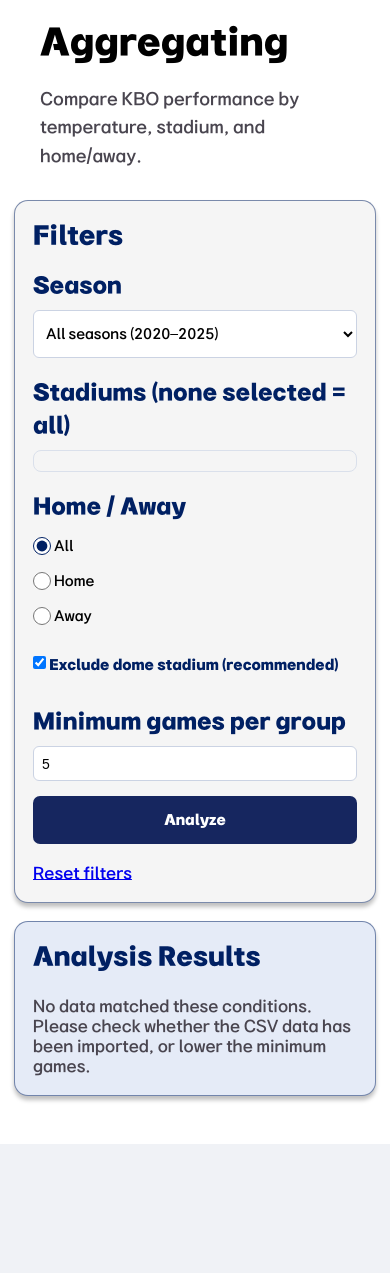
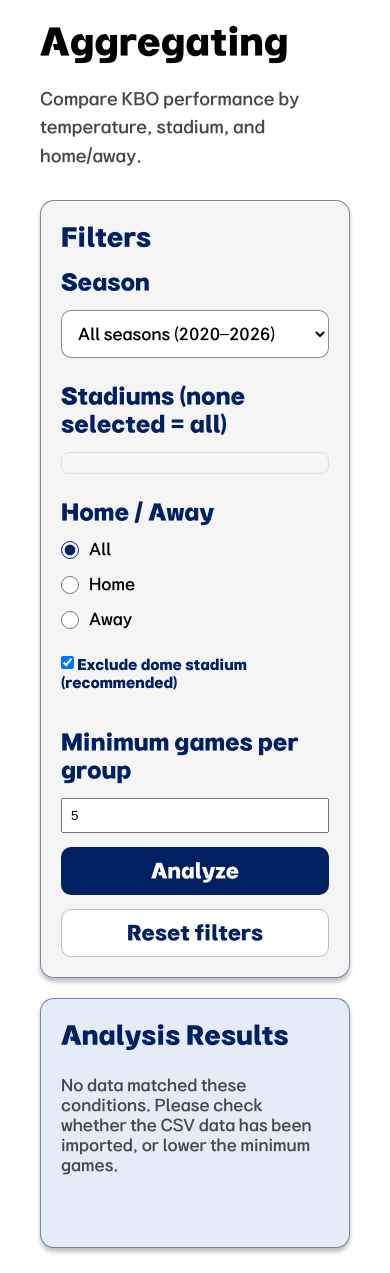
Before and after one commit to BDA-team04/team04, a PHP site: page /analysis_group.php in a window 390 px wide. Shown: the part 196-1469 px from the top of the page. Before the commit the page ends 1340 px from the top, so only its background shows below. Run offline with PHP 8.4, Linux system fonts and the light colour scheme; data that the repository does not hold is empty.

Commit message:
fix: update Aggregating UI and support 2026 season

```diff
--- a/analysis_group.php
+++ b/analysis_group.php
@@ -25,7 +25,7 @@ if (isset($_GET['reset'])) {
     $raw = load_filter($page, $default);
 }
 $season = (string)($raw['season'] ?? 'all');
-if (!in_array($season, ['all', '2020', '2021', '2022', '2023', '2024', '2025'], true)) {
+if (!in_array($season, ['all', '2020', '2021', '2022', '2023', '2024', '2025', '2026'], true)) {
     $season = 'all';
 }
 $homeAway = (string)($raw['home_away'] ?? 'all');
@@ -54,6 +54,21 @@ $chart = [];
 
 try {
     $stadiums = db_query('SELECT stadium_id, stadium_name, city, is_dome FROM stadium ORDER BY stadium_name');
+
+$cityEnglish = [
+    '서울' => 'Seoul',
+    '인천' => 'Incheon',
+    '광주' => 'Gwangju',
+    '대구' => 'Daegu',
+    '대전' => 'Daejeon',
+    '부산' => 'Busan',
+    '수원' => 'Suwon',
+    '울산' => 'Ulsan',
+    '창원' => 'Changwon',
+    '청주' => 'Cheongju',
+    '포항' => 'Pohang',
+];
+
     $validIds = array_map('intval', array_column($stadiums, 'stadium_id'));
     $selectedStadiums = array_values(array_intersect($selectedStadiums, $validIds));
 
@@ -143,117 +158,6 @@ try {
 
 require_once __DIR__ . '/header.php';
 ?>
-<!-- 분석 페이지 전용 CSS: 팀 공통 style.css는 수정하지 않음 -->
-<style>
-/* Make the content responsive while keeping the shared navigation and color scheme. */
-.analysis-page-layout {
-    display: grid !important;
-    grid-template-columns: minmax(240px, 285px) minmax(0, 1fr) !important;
-    gap: 22px !important;
-    align-items: start !important;
-    width: min(1200px, calc(100% - 60px)) !important;
-    max-width: 1200px !important;
-    margin: 0 auto 48px !important;
-    overflow: visible !important;
-}
-.analysis-page-layout > .filter-panel,
-.analysis-page-layout > .result-panel {
-    box-sizing: border-box !important;
-    min-width: 0 !important;
-    width: 100% !important;
-    height: auto !important;
-    min-height: 0 !important;
-    max-height: none !important;
-    overflow: visible !important;
-    margin: 0 !important;
-    padding: 24px !important;
-}
-.analysis-page-layout .filter-panel h2,
-.analysis-page-layout .result-panel h2 { margin: 0 0 18px !important; }
-.analysis-page-layout .analysis-page-form { display: flex !important; flex-direction: column !important; align-items: stretch !important; gap: 8px !important; }
-.analysis-page-layout .analysis-page-form select,
-.analysis-page-layout .analysis-page-form input[type=number] {
-    width: 100% !important;
-    max-width: 100% !important;
-    box-sizing: border-box !important;
-    min-height: 35px !important;
-    border: 1px solid #cbd3e3 !important;
-    border-radius: 6px !important;
-    padding: 6px 8px !important;
-    font-size: 14px !important;
-}
-.analysis-page-layout .analysis-page-options { display: flex !important; flex-wrap: wrap !important; gap: 14px !important; margin: 4px 0 8px !important; }
-.analysis-page-layout .analysis-page-options label { display: inline-flex !important; align-items: center !important; gap: 3px !important; font-size: 14px !important; }
-.analysis-page-layout .analysis-page-form label { line-height: 1.5 !important; }
-.analysis-page-layout .analysis-page-form .analysis-page-submit {
-    display: inline-block !important;
-    width: 100% !important;
-    margin-top: 7px !important;
-    padding: 10px 12px !important;
-    border: 0 !important;
-    border-radius: 7px !important;
-    background: #16265f !important;
-    color: white !important;
-    cursor: pointer !important;
-    font-weight: 600 !important;
-    font-size: 14px !important;
-}
-.analysis-page-layout .analysis-page-chart { max-width: 100% !important; box-sizing: border-box !important; }
-.analysis-page-layout .analysis-page-chart > div { min-width: 0 !important; }
-.analysis-page-layout .analysis-page-chart > div > div { min-width: 0 !important; }
-.analysis-page-layout .analysis-page-table-wrap {
-    width: 100% !important;
-    max-width: 100% !important;
-    height: auto !important;
-    max-height: 540px !important;
-    overflow: auto !important;
-    box-sizing: border-box !important;
-    margin-top: 28px !important;
-    border: 1px solid #d7ddea !important;
-    border-radius: 8px !important;
-    background: white !important;
-}
-.analysis-page-layout table.analysis-page-table {
-    border-collapse: collapse !important;
-    border-spacing: 0 !important;
-    table-layout: auto !important;
-    width: 100% !important;
-    min-width: 750px !important;
-    margin: 0 !important;
-    font-size: 13px !important;
-    line-height: 1.45 !important;
-    color: #24334f !important;
-}
-.analysis-page-layout .analysis-page-table th,
-.analysis-page-layout .analysis-page-table td {
-    border: 0 !important;
-    border-bottom: 1px solid #e7ebf3 !important;
-    padding: 10px 11px !important;
-    text-align: left !important;
-    white-space: nowrap !important;
-    vertical-align: middle !important;
-    width: auto !important;
-    height: auto !important;
-    font-size: 13px !important;
-}
-.analysis-page-layout .analysis-page-table th {
-    position: sticky !important;
-    top: 0 !important;
-    z-index: 2 !important;
-    background: #e8edf8 !important;
-    color: #18275c !important;
-    font-weight: 700 !important;
-}
-.analysis-page-layout .analysis-page-table tbody tr:nth-child(even) { background: #f6f8fd !important; }
-.analysis-page-layout .analysis-page-table tbody tr:hover { background: #edf2fa !important; }
-.analysis-page-layout .analysis-page-table td:nth-child(n+4),
-.analysis-page-layout .analysis-page-table th:nth-child(n+4) { text-align: right !important; }
-@media (max-width: 860px) {
-    .analysis-page-layout { display: flex !important; flex-direction: column !important; width: calc(100% - 28px) !important; gap: 18px !important; }
-    .analysis-page-layout > .filter-panel,
-    .analysis-page-layout > .result-panel { padding: 18px !important; }
-}
-</style>
 <section class="intro">
     <h1 class="title">Aggregating</h1>
     <p class="content">Compare KBO performance by temperature, stadium, and home/away.</p>
@@ -265,8 +169,8 @@ require_once __DIR__ . '/header.php';
         <form method="get" action="analysis_group.php" class="analysis-page-form">
             <label for="season">Season</label>
             <select name="season" id="season">
-                <option value="all" <?= $season === 'all' ? 'selected' : '' ?>>All seasons (2020–2025)</option>
-                <?php for ($y = 2020; $y <= 2025; $y++): ?>
+                <option value="all" <?= $season === 'all' ? 'selected' : '' ?>>All seasons (2020–2026)</option>
+                <?php for ($y = 2020; $y <= 2026; $y++): ?>
                     <option value="<?= $y ?>" <?= $season === (string)$y ? 'selected' : '' ?>><?= $y ?></option>
                 <?php endfor; ?>
             </select>
@@ -277,7 +181,7 @@ require_once __DIR__ . '/header.php';
                     <label style="display:block;margin:6px 0;font-size:14px;">
                         <input type="checkbox" name="stadiums[]" value="<?= (int)$st['stadium_id'] ?>"
                             <?= in_array((int)$st['stadium_id'], $selectedStadiums, true) ? 'checked' : '' ?>>
-                        <?= h($st['stadium_name']) ?> (<?= h($st['city']) ?>)
+                        <?= h($st['stadium_name']) ?> (<?= h($cityEnglish[$st['city']] ?? $st['city']) ?>)
                     </label>
                 <?php endforeach; ?>
             </div>
@@ -299,7 +203,13 @@ require_once __DIR__ . '/header.php';
             <input type="number" name="min_games" id="min_games" min="1" max="1000"
                    value="<?= $minGames ?>" required style="width:100%;padding:8px;">
             <button type="submit" name="submit" value="1" class="analysis-page-submit">Analyze</button>
-            <a href="analysis_group.php?reset=1" style="display:block;margin-top:12px;">Reset filters</a>
+
+<a href="analysis_group.php?reset=1"
+   class="analysis-page-reset"
+   style="text-decoration:none;">
+    Reset filters
+</a>
+
         </form>
     </div>
 
```
